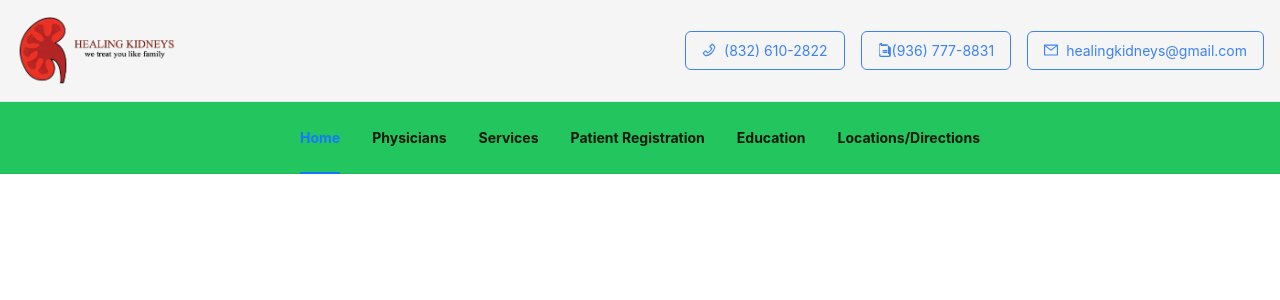
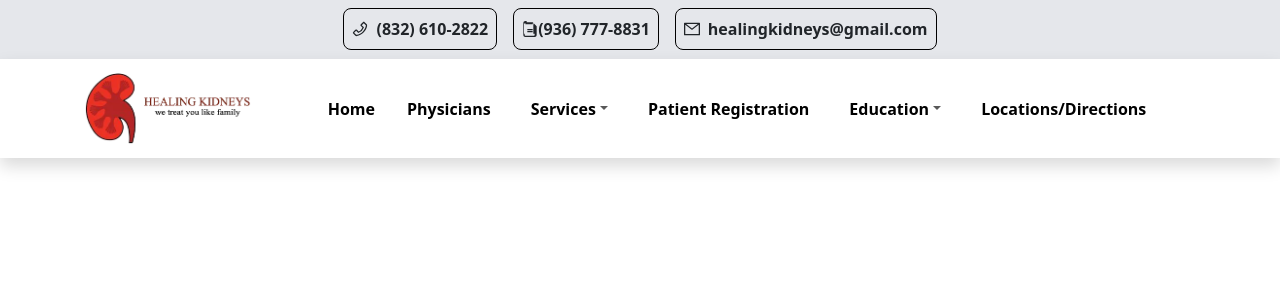
Before and after one commit to NTIPL/HealingKidneysCare, a React (Create React App) app: page / in a window 1280 px wide. Shown: the top 300 px of the page. Built offline with nearby package versions, Linux system fonts and the light colour scheme.

Commit message:
Changes Navbar Accordingly

```diff
--- a/package.json
+++ b/package.json
@@ -7,8 +7,10 @@
     "@testing-library/react": "^13.4.0",
     "@testing-library/user-event": "^13.5.0",
     "antd": "^5.21.4",
+    "bootstrap": "^5.3.3",
     "lucide-react": "^0.453.0",
     "react": "^18.3.1",
+    "react-bootstrap": "^2.10.5",
     "react-dom": "^18.3.1",
     "react-scripts": "5.0.1",
     "web-vitals": "^2.1.4"
--- a/src/App.js
+++ b/src/App.js
@@ -1,4 +1,6 @@
 import Navbar from "./Components/Navbar";
+import 'bootstrap/dist/css/bootstrap.min.css';
+
 
 
 function App() {
--- a/src/Components/Navbar.js
+++ b/src/Components/Navbar.js
@@ -1,113 +1,98 @@
-import React, { useState } from 'react';
-import { Layout, Menu, Row, Col } from 'antd';
-import { PhoneOutlined, MailOutlined } from '@ant-design/icons'; // Import necessary icons
-import FaxIcon from './../assets/FaxIcon'; // Ensure correct path to FaxIcon
-import logo from '../assets/HKI-2019-Logo.png.webp'; // Ensure correct path to logo
+import React from 'react';
+import Container from 'react-bootstrap/Container';
+import Nav from 'react-bootstrap/Nav';
+import Navbar from 'react-bootstrap/Navbar';
+import NavDropdown from 'react-bootstrap/NavDropdown';
+import Image from 'react-bootstrap/Image';
+import { PhoneOutlined, MailOutlined } from '@ant-design/icons'; // Make sure to import icons you're using
+import FaxIcon from '../assets/FaxIcon'; // Adjust the path accordingly
+import Row from 'react-bootstrap/Row'; // Import Row
+import Col from 'react-bootstrap/Col'; // Import Col
 
-const { Header } = Layout;
+const CustomNavbar = () => {
+    const mainLinks = [
+        { name: "Home", href: "#home" },
+        { name: "Physicians", href: "#physicians" },
+        { name: "Services", isDropdown: true },
+        { name: "Patient Registration", href: "#patient-registration" },
+        { name: "Education", isDropdown: true },
+        { name: "Locations/Directions", href: "#locations-directions" }
+    ];
 
-const Navbar = () => {
-    const [menuVisible, setMenuVisible] = useState(false);
-    const [current, setCurrent] = useState('1'); // Add state to track current menu item
-
-    const toggleMenu = () => {
-        setMenuVisible(!menuVisible);
-    };
-
-    const handleClick = (e) => {
-        setCurrent(e.key); // Update the current selected menu item
-    };
+    const educationLinks = ["Blog"];
+    const servicesLinks = ["Dialysis", "Hypertension", "Kidney Disease", "What is a Kidney Doctor?", "Kidney Stones"];
 
     return (
-        <Layout>
-            {/* Top Header with logo, mobile number, fax, and email */}
-            <div className="bg-pink p-4 border-b border-gray-200">
-                <Row justify="space-between" align="middle" gutter={[16, 16]} className="flex-wrap">
-                    {/* Logo Section */}
-                    <Col xs={24} sm={8} lg={6} className="flex justify-center sm:justify-start">
-                        <div className="flex items-center">
-                            <img src={logo} alt="Logo" className="w-40 h-auto mr-2" />
-                        </div>
-                    </Col>
-
+        <>
             {/* Contact Info Section */}
-                    <Col xs={24} sm={16} lg={18} className="flex justify-center sm:justify-end">
-                        <div className="flex space-x-4">
-                            <div className="border border-blue-500 px-4 py-2 rounded-md text-blue-500 flex items-center">
-                                <PhoneOutlined className="mr-2" />
+            <div className="bg-gray-200 py-1 border-b border-gray-200"> {/* Increased padding */}
+                <Container>
+                    <Row className="justify-content-center align-items-center">
+                        <Col xs={12} className="text-center"> {/* Center the text */}
+                            <div className="flex justify-center font-bold flex-wrap "> {/* Use flex-wrap for mobile responsiveness */}
+                                <div className="flex items-center my-1 border border-black rounded-lg bg-lightblue-200 mx-2 p-2 hover:bg-blue-200 cursor-pointer contact-info">
+                                    <PhoneOutlined className="me-2" />
                                     (832) 610-2822
                                 </div>
-                            <div className="border border-blue-500 px-4 py-2 rounded-md text-blue-500 flex items-center">
-                                <FaxIcon className="text-xl mr-2" />
+                                <div className="flex items-center my-1 border border-black rounded-lg bg-lightblue-200 mx-2 p-2 hover:bg-blue-200 cursor-pointer contact-info">
+                                    <FaxIcon className="me-2" />
                                     (936) 777-8831
                                 </div>
-                            <div className="border border-blue-500 px-4 py-2 rounded-md text-blue-500 flex items-center">
-                                <MailOutlined className="mr-2" />
-                                <span>healingkidneys@gmail.com</span>
+                                <div className="flex items-center my-1 border border-black rounded-lg bg-lightblue-200 mx-2 p-2 hover:bg-blue-200 cursor-pointer contact-info">
+                                    <MailOutlined className="me-2" />
+                                    healingkidneys@gmail.com
                                 </div>
                             </div>
                         </Col>
                     </Row>
+                </Container>
             </div>
 
-            <Header className="bg-blue-500 p-0">
-                <div className="flex justify-center items-center w-full">
-                    {/* Hamburger Icon for Mobile Only */}
-                    <div className="lg:hidden mr-4" onClick={toggleMenu}>
-                        <button className="text-white">
-                            ☰
-                        </button>
-                    </div>
+            {/* Navbar Section */}
+            <Navbar expand="lg" className="sticky-top bg-white shadow">
+                <Container className="justify-center">
+                    <Navbar.Brand href="#home" className="flex items-center">
+                        <Image
+                            src={require('../assets/HKI-2019-Logo.png.webp')} // Add the path to your logo here
+                            alt="Logo"
+                            width="170"
+                            height="60"
+                            className="me-2"
+                        />
+                    </Navbar.Brand>
+                    <Navbar.Toggle aria-controls="basic-navbar-nav" />
+                    <Navbar.Collapse id="basic-navbar-nav" className="justify-center">
+                        <Nav className="text-black font-bold">
+                            {/* Rendering main links */}
+                            {mainLinks.map((link, index) => {
+                                if (link.isDropdown) {
+                                    return (
+                                        <NavDropdown title={<span className="text-black font-bold">{link.name}</span>} id={`dropdown-${index}`} className="px-3" key={index}>
+                                            {link.name === "Services" && servicesLinks.map((service, serviceIndex) => (
+                                                <NavDropdown.Item key={serviceIndex} href={`#${service.toLowerCase().replace(/\s+/g, '-')}`} className="text-black font-bold">
+                                                    {service}
+                                                </NavDropdown.Item>
+                                            ))}
+                                            {link.name === "Education" && educationLinks.map((education, educationIndex) => (
+                                                <NavDropdown.Item key={educationIndex} href={`#${education.toLowerCase().replace(/\s+/g, '-')}`} className="text-black font-bold">
+                                                    {education}
+                                                </NavDropdown.Item>
+                                            ))}
+                                        </NavDropdown>
+                                    );
+                                }
+                                return (
+                                    <Nav.Link key={index} href={link.href} className="px-3 text-black font-bold">
+                                        {link.name}
+                                    </Nav.Link>
+                                );
+                            })}
+                        </Nav>
+                    </Navbar.Collapse>
+                </Container>
+            </Navbar>
+        </>
+    );
+}
 
-                    {/* Responsive Menu for Desktop and Mobile */}
-                    <Menu
-                        theme="light"
-                        mode="horizontal"
-                        selectedKeys={[current]} // Add selected key prop
-                        onClick={handleClick} // Add onClick handler
-                        className={`bg-green-500 text-black ${menuVisible ? 'block' : 'hidden'} lg:flex lg:justify-center w-full`}
-                    >
-                        <Menu.Item
-                            key="1"
-                            className={`flex-1 text-center px-12 py-1 ${current === '1' ? 'text-red-400' : 'text-black'} hover:bg-blue-700`} // Increased padding
-                        >
-                            <a className={`${current === '1' ? 'text-red-400' : 'text-black'} font-bold hover:text-white`} href="#home">Home</a>
-                        </Menu.Item>
-                        <Menu.Item
-                            key="2"
-                            className={`flex-1 text-center px-12 py-1 ${current === '2' ? 'text-red-400' : 'text-black'} hover:bg-blue-700`} // Increased padding
-                        >
-                            <a className={`${current === '2' ? 'text-red-400' : 'text-black'} font-bold hover:text-white`} href="#about">Physicians</a>
-                        </Menu.Item>
-                        <Menu.Item
-                            key="3"
-                            className={`flex-1 text-center px-12 py-1 ${current === '3' ? 'text-red-400' : 'text-black'} hover:bg-blue-700`} // Increased padding
-                        >
-                            <a className={`${current === '3' ? 'text-red-400' : 'text-black'} font-bold hover:text-white`} href="#service">Services</a>
-                        </Menu.Item>
-                        <Menu.Item
-                            key="4"
-                            className={`flex-1 text-center px-12 py-1 ${current === '4' ? 'text-red-400' : 'text-black'} hover:bg-blue-700`} // Increased padding
-                        >
-                            <a className={`${current === '4' ? 'text-red-400' : 'text-black'} font-bold hover:text-white`} href="#doctor">Patient Registration</a>
-                        </Menu.Item>
-                        <Menu.Item
-                            key="5"
-                            className={`flex-1 text-center px-12 py-1 ${current === '5' ? 'text-red-400' : 'text-black'} hover:bg-blue-700`} // Increased padding
-                        >
-                            <a className={`${current === '5' ? 'text-red-400' : 'text-black'} font-bold hover:text-white`} href="#pages">Education</a>
-                        </Menu.Item>
-                        <Menu.Item
-                            key="6"
-                            className={`flex-1 text-center px-12 py-1 ${current === '6' ? 'text-red-400' : 'text-black'} hover:bg-blue-700`} // Increased padding
-                        >
-                            <a className={`${current === '6' ? 'text-red-400' : 'text-black'} font-bold hover:text-white`} href="#blog">Locations/Directions</a>
-                        </Menu.Item>
-                    </Menu>
-                </div>
-            </Header>
-        </Layout>
-    );
-};
-
-export default Navbar;
+export default CustomNavbar;
```
Also changed, not shown: 1 other file (tests, documents, lock files or other folders). Lines whose indentation alone changed are shown as unchanged.
